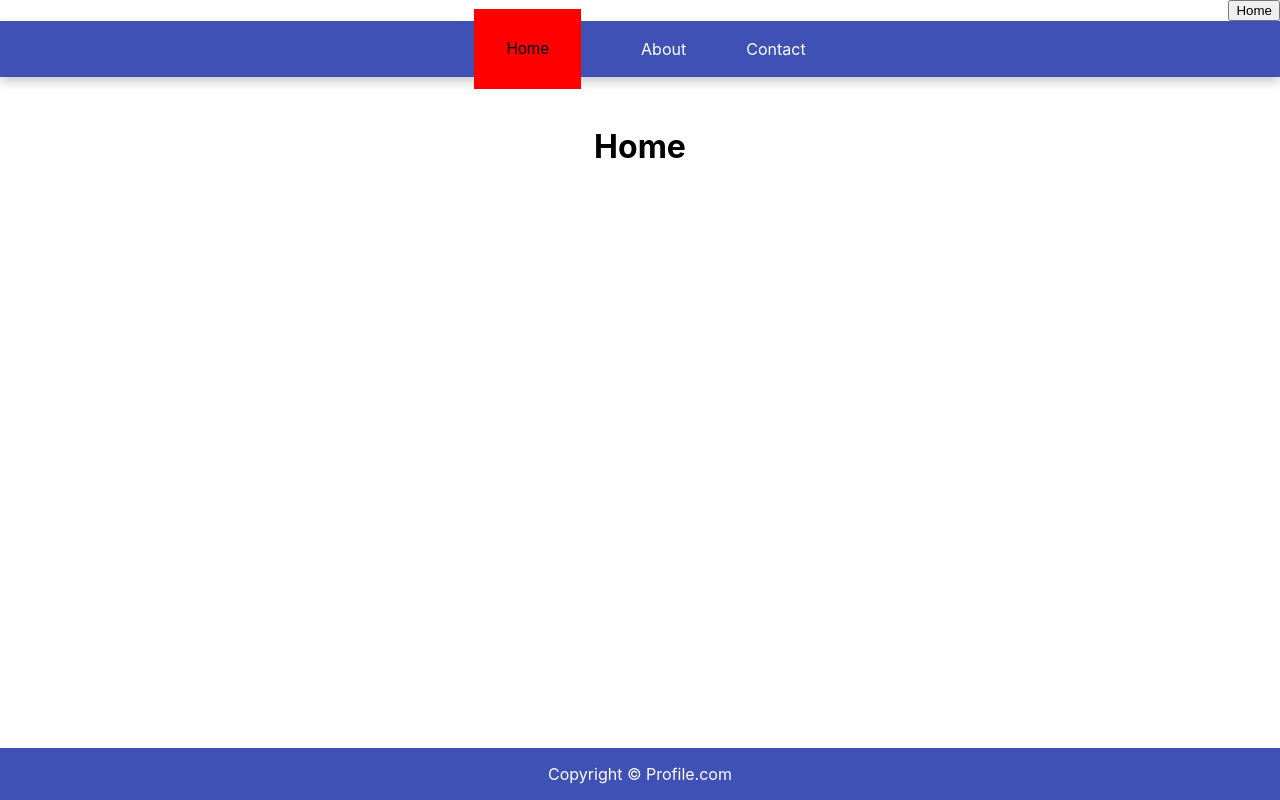
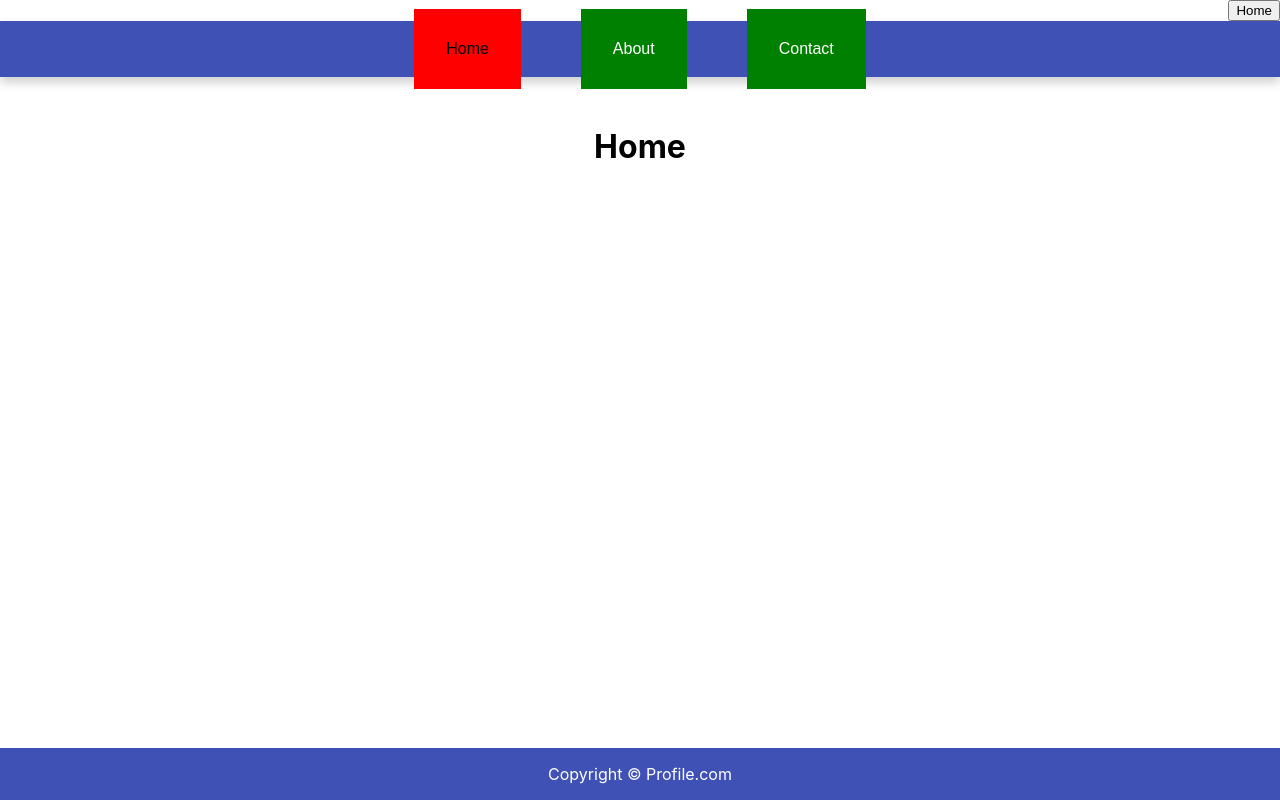
Before and after one commit to NupurKes/practicedemo, a React (Create React App) app: page / in a window 1280 px wide. Built offline with nearby package versions, Linux system fonts and the light colour scheme.

Commit message:
add buttons to navlink

```diff
--- a/src/components/Header.js
+++ b/src/components/Header.js
@@ -37,7 +37,7 @@ function Header() {
           Home
         </NavLink> */}
         <NavButton to="/" label="Home" />
-        <NavLink
+        {/* <NavLink
           className={({ isActive }) =>
             isActive ? "link-active" : "link-inactive"
           }
@@ -45,8 +45,9 @@ function Header() {
         >
           {" "}
           About
-        </NavLink>
-        <NavLink
+        </NavLink> */}
+        <NavButton to="/about" label="About" />
+        {/* <NavLink
           className={({ isActive }) =>
             isActive ? "link-active" : "link-inactive"
           }
@@ -54,7 +55,8 @@ function Header() {
         >
           {" "}
           Contact
-        </NavLink>
+        </NavLink> */}
+        <NavButton to="/contact" label="Contact" />
       </nav>
     </div>
   );
```
